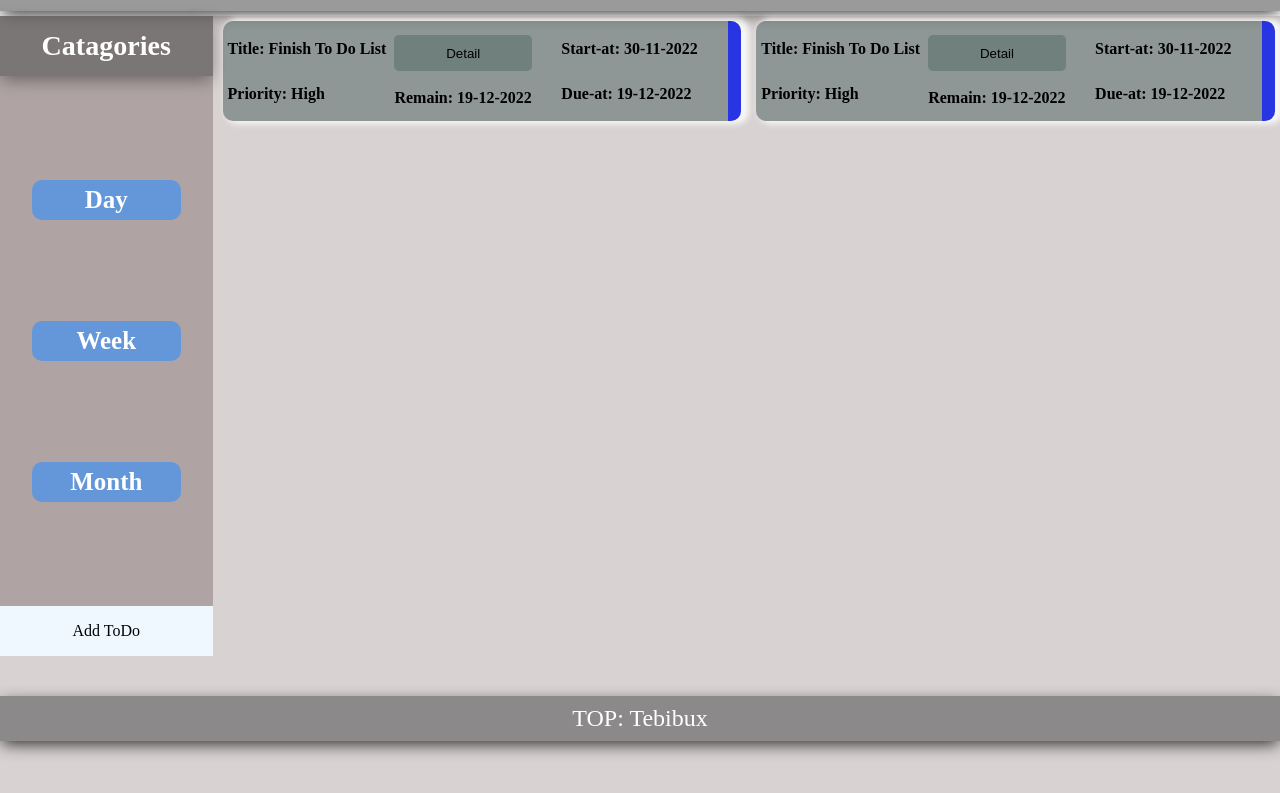
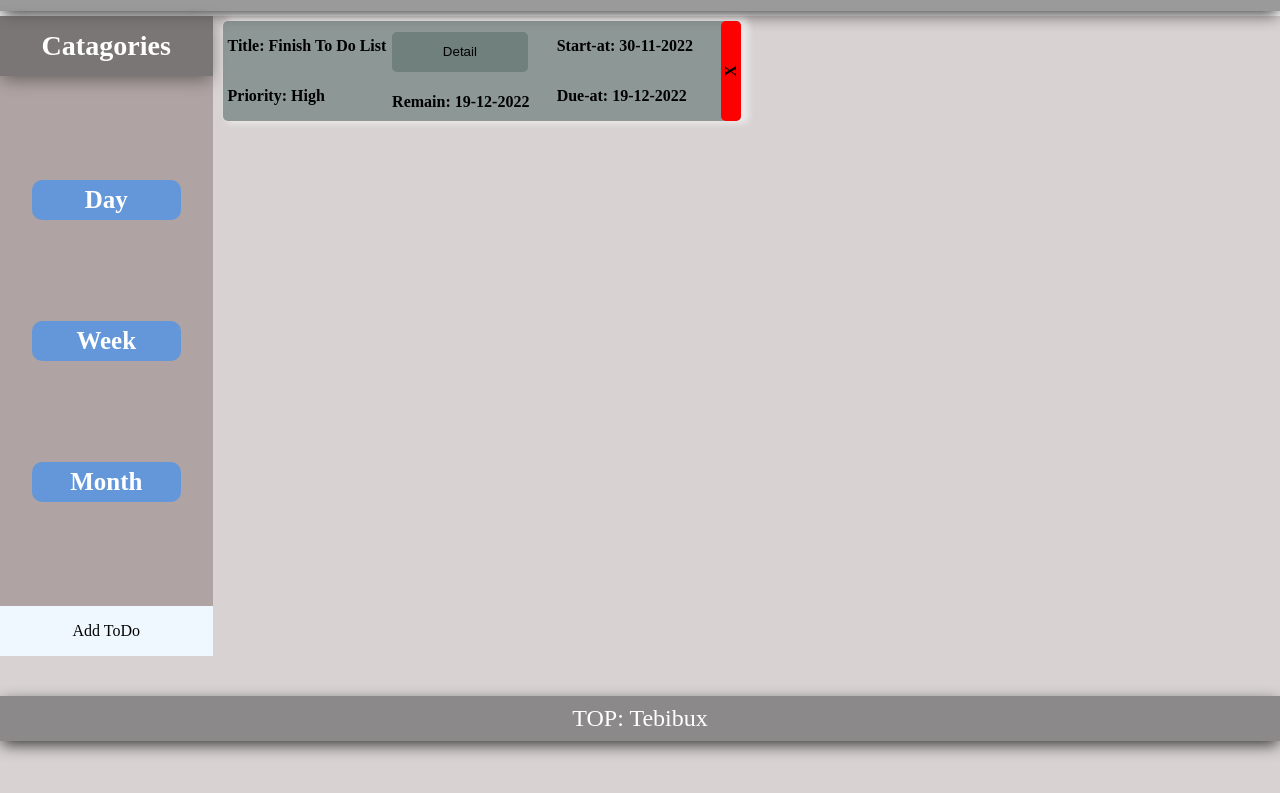
Before and after one commit to Tebibux/ToDoList, a website: page index.html in a window 1280 px wide. Shown: the part 59-852 px from the top of the page. Drawn offline with Linux system fonts and the light colour scheme; files that its build step writes are made by us from their sources.

Commit message:
some structure and css  modification

```diff
--- a/index.html
+++ b/index.html
@@ -5,7 +5,7 @@
 	<meta charset="UTF-8">
 	<meta http-equiv="X-UA-Compatible" content="IE=edge">
 	<meta name="viewport" content="width=device-width, initial-scale=1.0">
-	<link rel="stylesheet" href="style.css">
+	<link rel="stylesheet" href="/src/css/style.css">
 	<title>ToDoList</title>
 </head>
 
@@ -41,20 +41,7 @@
 						<div class="start_date">Start-at: 30-11-2022</div>
 						<div class="due_date">Due-at: 19-12-2022</div>
 					</div>
-				</div>
-				<div class="todos">
-					<div class="todo_1">
-						<div class="title">Title: Finish To Do List</div>
-						<div class="priority">Priority: High</div>
-					</div>
-					<div class="todo_2">
-						<button class="detail">Detail</button>
-						<div class="time_count">Remain: 19-12-2022</div>
-					</div>
-					<div class="todo_3">
-						<div class="start_date">Start-at: 30-11-2022</div>
-						<div class="due_date">Due-at: 19-12-2022</div>
-					</div>
+					<div class="deleteIt"><div>X</div></div>
 				</div>
 
 			</div>
--- /dev/null
+++ b/index.js
@@ -0,0 +1 @@
+console.log('hello todo list');
--- a/package.json
+++ b/package.json
@@ -18,7 +18,9 @@
   },
   "homepage": "https://github.com/Tebibux/ToDoList#readme",
   "devDependencies": {
+    "css-loader": "^6.7.2",
     "html-webpack-plugin": "^5.5.0",
+    "style-loader": "^3.3.1",
     "webpack": "^5.75.0",
     "webpack-cli": "^5.0.0"
   },
--- a/src/css/style.css
+++ b/src/css/style.css
@@ -85,23 +85,39 @@
 
 .todos {
 	margin: 5px;
-	padding: 5px;
-	border-radius: 10px;
+	padding-left: 5px;
+	border-radius: 5px;
 	background-color: azure;
 	column-gap: 5px;
 	display: grid;
 	height: 100px;
-	grid-template-columns: repeat(3, 1fr);
+	grid-template-columns: repeat(3, 1fr) 20px;
 	font-weight: bold;
 	background-color: rgba(94, 114, 111, 0.608);
-	box-shadow: 5px 0px 6px 3px rgba(255, 255, 255, 0.83);
-	border-right: 13px solid rgba(5, 18, 254, 0.742);
+	box-shadow: 5px 0px 6px 3px rgba(255, 255, 255, 0.5);
 
 }
+.deleteIt{
+	background-color: rgb(255, 0, 0);
+	display: grid;
+	place-items: center;
+	height: 100%;
+	border-radius: 5px;
+	width: 100%;
+}
+.deleteIt > div{
+	transform: rotate(-90deg);
+}
+.deleteIt:hover{
+	color: red;
+	font-size: large;
+	background-color: rgba(255, 255, 255, 0.627);
+	box-shadow: 0px 0px 2px 3px rgba(255, 0, 0, 0.3);
 
+}
 .todos:hover {
 	box-shadow: 5px 0px 6px 3px rgba(180, 180, 180, 0.83);
-	color: rgba(223, 215, 215, 0.812);
+	color: rgba(246, 241, 241, 0.742);
 }
 
 .todo_1,
```
Also changed, not shown: src/template.html (added, +19 -0 lines), 1 other file.
